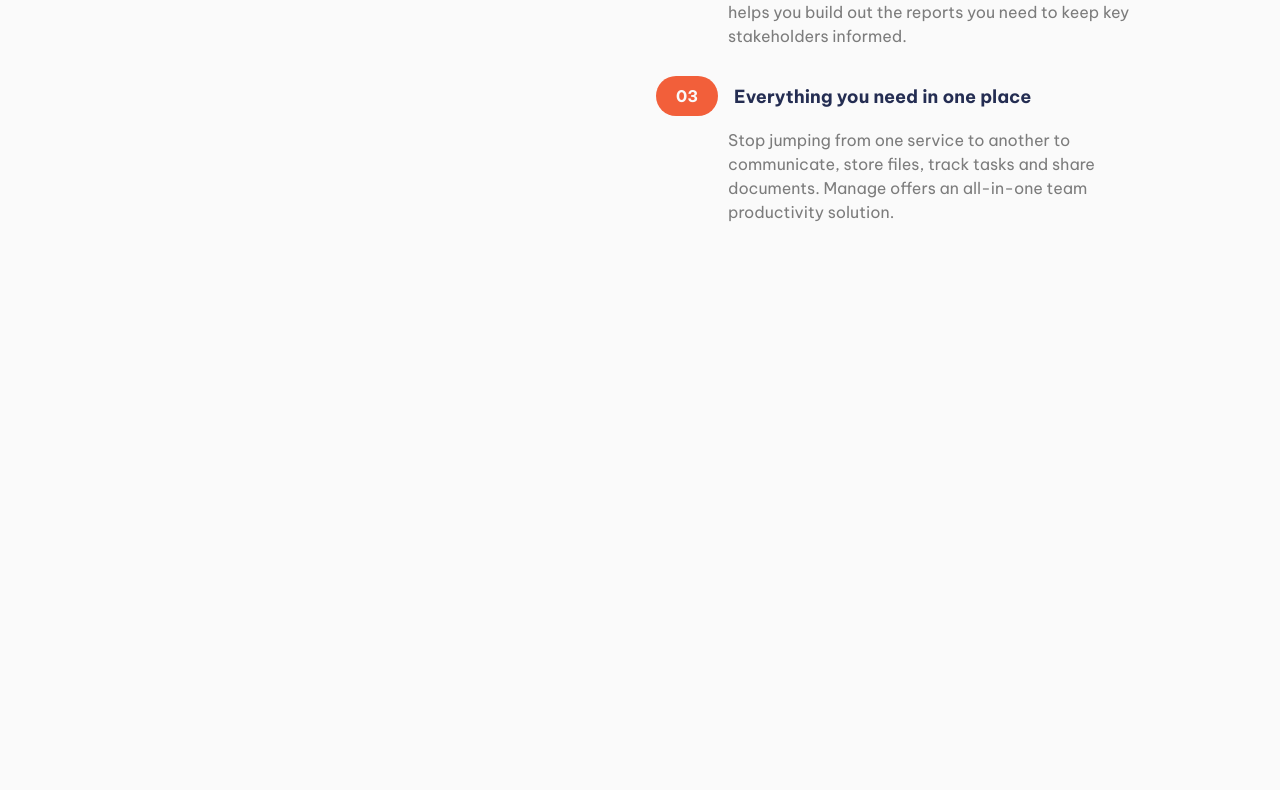
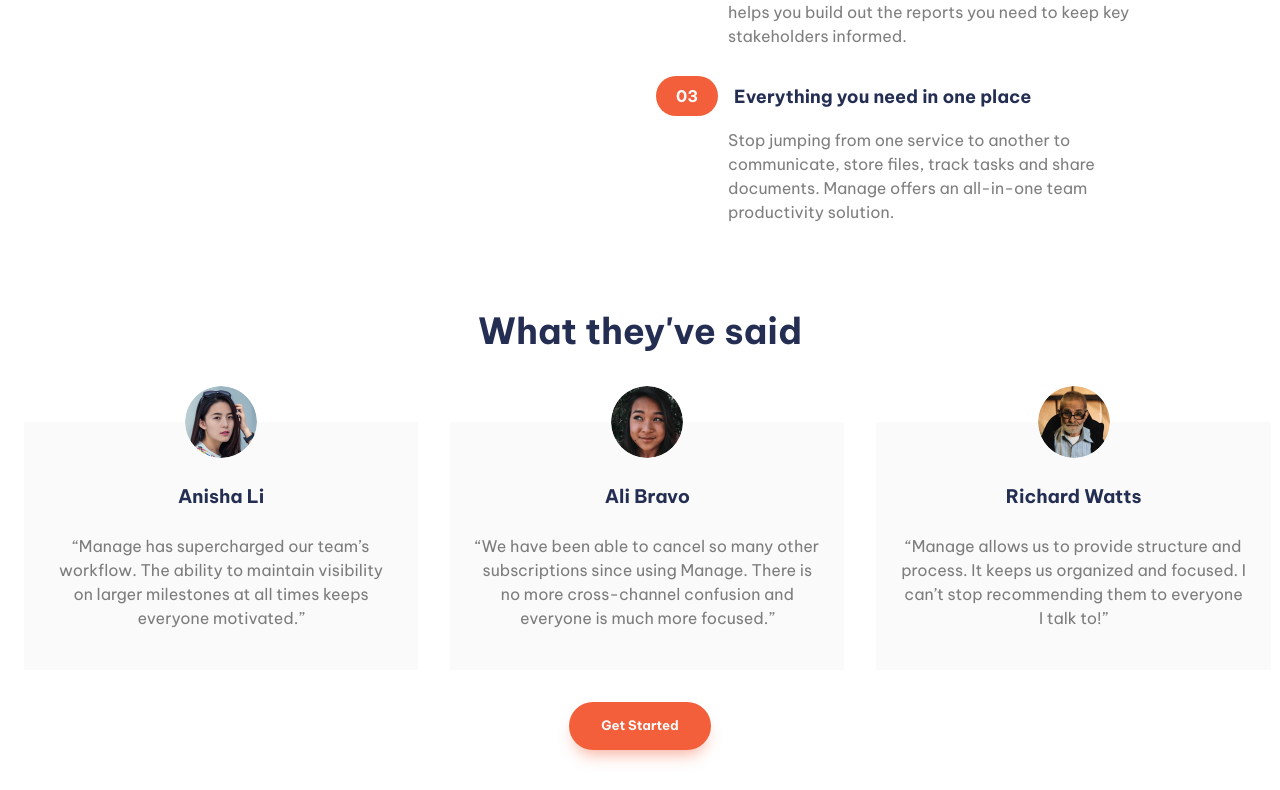
Before and after one commit to shrigel/manage-landing-page, a React (Vite) app: page / in a window 1280 px wide. Shown: the part 1004-1794 px from the top of the page. Before the commit the page ends 1268 px from the top, so only its background shows below. Built offline with nearby package versions, Linux system fonts and the light colour scheme.

Commit message:
implementing carousel for testimonial section

```diff
--- a/src/App.jsx
+++ b/src/App.jsx
@@ -1,9 +1,7 @@
-import Container from './components/ui/Container'
-import Button from './components/ui/Button'
-import Logo from './components/ui/Logo'
 import NavBar from './components/layout/NavBar'
 import HeroSection from './components/sections/HeroSection'
 import FeatureSection from './components/sections/FeatureSection'
+import TestimonialsSection from './components/sections/TestimonialsSection'
 
 function App() {
 	return (
@@ -12,6 +10,7 @@
 			<main>
 				<HeroSection />
 				<FeatureSection />
+				<TestimonialsSection />
 			</main>
 		</>
 	)
--- a/src/components/sections/TestimonialsSection.jsx
+++ b/src/components/sections/TestimonialsSection.jsx
@@ -0,0 +1,46 @@
+import { testimonialsData } from "../../data/testimonialsData"
+import useEmblaCarousel from "embla-carousel-react";
+import Button from "../ui/Button";
+import { useEffect, useState } from "react";
+
+export default function TestimonialsSection() {
+    const [emblaRef, emblaApi] = useEmblaCarousel({ loop: true, align: 'center' });
+    const [selectedIndex, setSelectedIndex] = useState(0);
+
+    useEffect(() => {
+        if (!emblaApi) return;
+        emblaApi.on('select', () => {
+            setSelectedIndex(emblaApi.selectedScrollSnap());
+        });
+    }, [emblaApi]);
+
+    return (
+        <section className="testimonials">
+            <h2 className="testimonials__title">What they've said</h2>
+
+            <div className="testimonials__viewport" ref={emblaRef}>
+                <div className="testimonials__slide">
+                    {testimonialsData.map((testi) => (
+                        <div className="testimonials__card" key={testi.id}>
+                            <img className="testimonials__avatar" src={testi.avatar} alt={testi.name} />
+                            <h3 className="testimonials__name">{testi.name}</h3>
+                            <p className="testimonials__quote">{testi.quote}</p>
+                        </div>
+                    ))}
+                </div>
+            </div>
+
+            <div className="testimonials__dots">
+                {testimonialsData.map((_, index) => (
+                    <button
+                        key={index}
+                        className={`testimonials__dot ${selectedIndex === index ? 'testimonials__dot--active' : ''}`}
+                        onClick={() => emblaApi?.scrollTo(index)}
+                    />
+                ))}
+            </div>
+
+            <Button>Get Started</Button>
+        </section >
+    )
+}
--- a/src/index.css
+++ b/src/index.css
@@ -14,7 +14,6 @@
     --be-vietnam-pro: 'Be Vietnam Pro', sans-serif;
 
     font: normal 400 1rem/1.5 var(--be-vietnam-pro);
-    background: var(--gray-50);
 }
 
 * {
--- a/src/styles/layouts.css
+++ b/src/styles/layouts.css
@@ -1,5 +1,5 @@
 .header {
-    padding-top: 2.5rem;
+    padding-block-start: 2.5rem;
     position: relative;
     z-index: 20;
 }
--- a/src/styles/sections.css
+++ b/src/styles/sections.css
@@ -1,6 +1,6 @@
 /* Hero Section */
 .hero {
-    padding-top: 2.5rem;
+    padding-block-start: 2.5rem;
 }
 
 .hero__container {
@@ -24,7 +24,7 @@
 
 /* Features Section */
 .features {
-    padding-top: 2.5rem;
+    padding-block-start: 2.5rem;
 }
 
 .features__container {
@@ -78,6 +78,83 @@
 .features__item-title {
     font-size: 0.9375rem;
     font-weight: 700;
+}
+
+/* Testimonials Sections */
+.testimonials {
+    padding-block-start: 2.5rem;
+    display: flex;
+    flex-direction: column;
+
+}
+
+.testimonials__container {
+    display: flex;
+    flex-direction: column;
+}
+
+.testimonials__title {
+    text-align: center;
+    font-size: 2rem;
+}
+
+.testimonials__viewport {
+    overflow: hidden;
+}
+
+.testimonials__slide {
+    display: flex;
+    gap: 2rem;
+    margin-block-start: 4rem;
+    padding-inline: 1.5rem;
+}
+
+.testimonials__card {
+    text-align: center;
+    position: relative;
+    background-color: var(--gray-50);
+    padding: 3.75rem 1.5rem 2rem;
+    min-width: 0;
+    flex: 0 0 100%;
+}
+
+.testimonials__avatar {
+    position: absolute;
+    width: 4.5rem;
+    height: 4.5rem;
+    border-radius: 50%;
+    left: 50%;
+    top: 0;
+    transform: translate(-50%, -50%);
+}
+
+.testimonials__name {
+    margin-block-end: 1.5rem;
+}
+
+.testimonials__dots {
+    display: flex;
+    justify-content: center;
+    gap: 1.5rem;
+    margin-block-start: 1.5rem;
+}
+
+.testimonials__dot {
+    border: 1px solid var(--orange-400);
+    width: 0.625rem;
+    height: 0.625rem;
+    border-radius: 50%;
+    background-color: transparent;
+    cursor: pointer;
+}
+
+.testimonials__dot--active {
+    background-color: var(--orange-400);
+}
+
+.testimonials .button {
+    align-self: center;
+    margin-block-start: 2rem;
 }
 
 @media (min-width: 56rem) {
@@ -151,4 +228,22 @@
     .features__item-description {
         margin-left: 4.5rem;
     }
+
+    /* Testimonials Sections */
+    .testimonials {
+        padding-block: 2.5rem;
+    }
+
+    .testimonials__title {
+        font-size: 2.25rem;
+    }
+
+    .testimonials__card {
+        flex: 0 0 32%;
+        padding-block: 3.75rem 2.5rem;
+    }
+
+    .testimonials__dots {
+        display: none;
+    }
 }
```
